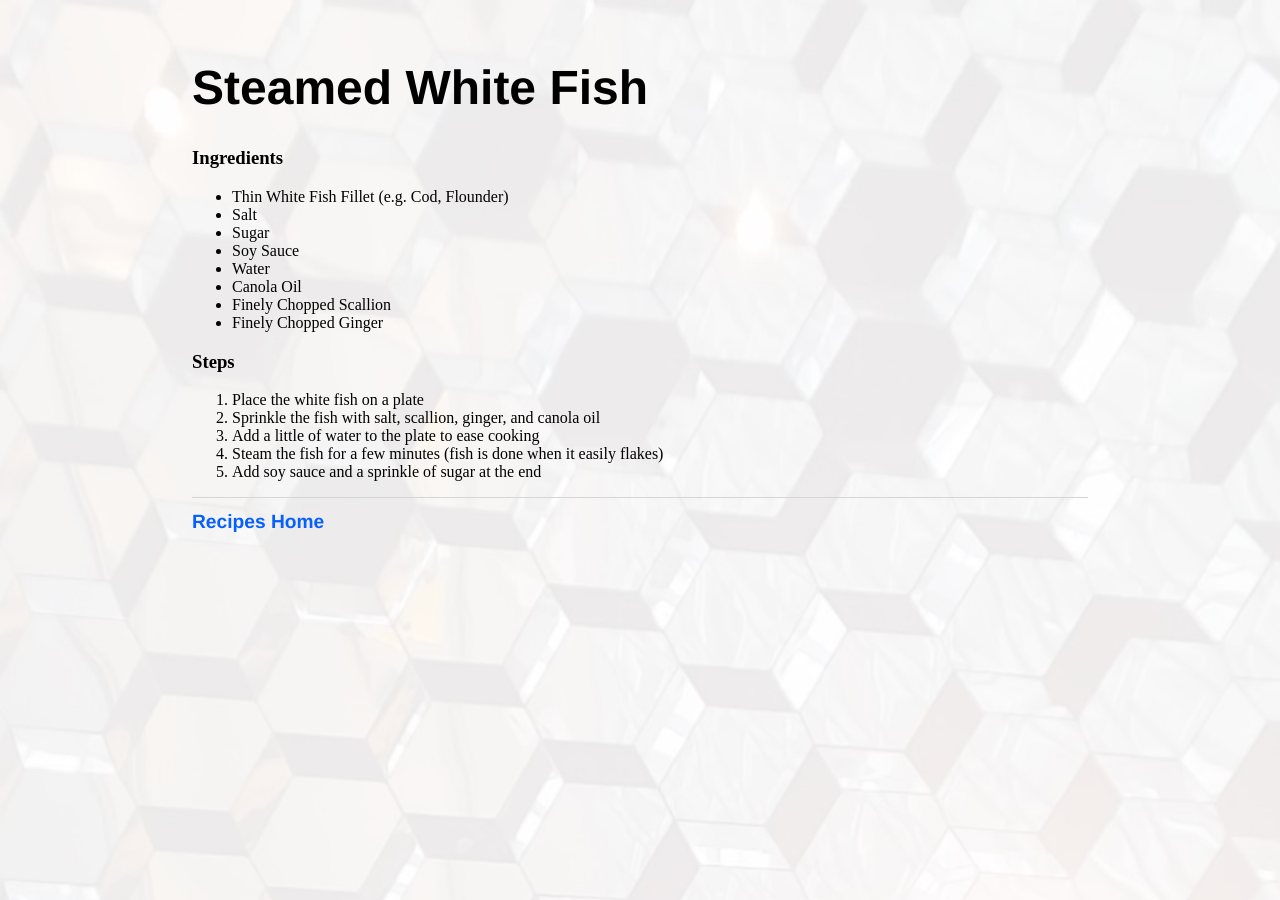
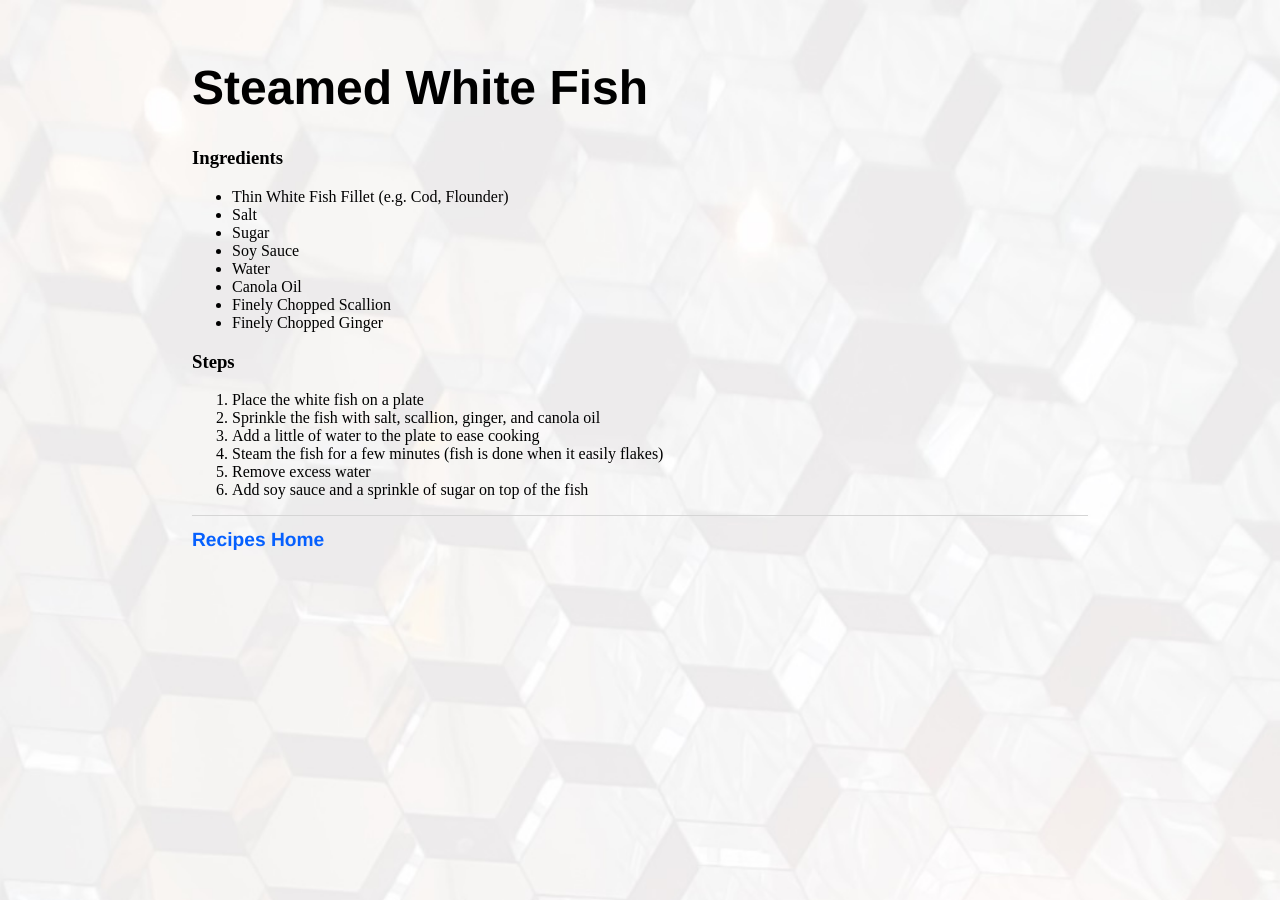
Before and after one commit to superjeffreyc/superjeffreyc.github.io, a Jekyll site: the page built from recipes/steamed_white_fish.html, in a window 1280 px wide. Built offline with Jekyll 4.4.1, drawn with Linux system fonts in a browser that asks for light colours.

Commit message:
Update steamed_white_fish.html

```diff
--- a/recipes/steamed_white_fish.html
+++ b/recipes/steamed_white_fish.html
@@ -23,7 +23,8 @@ title: Steamed White Fish
     <li>Sprinkle the fish with salt, scallion, ginger, and canola oil</li>
     <li>Add a little of water to the plate to ease cooking</li>
     <li>Steam the fish for a few minutes (fish is done when it easily flakes)</li>
-    <li>Add soy sauce and a sprinkle of sugar at the end</li>
+    <li>Remove excess water</li>
+    <li>Add soy sauce and a sprinkle of sugar on top of the fish</li>
   </ol>
 
 </div><!-- /.blurb -->
```
